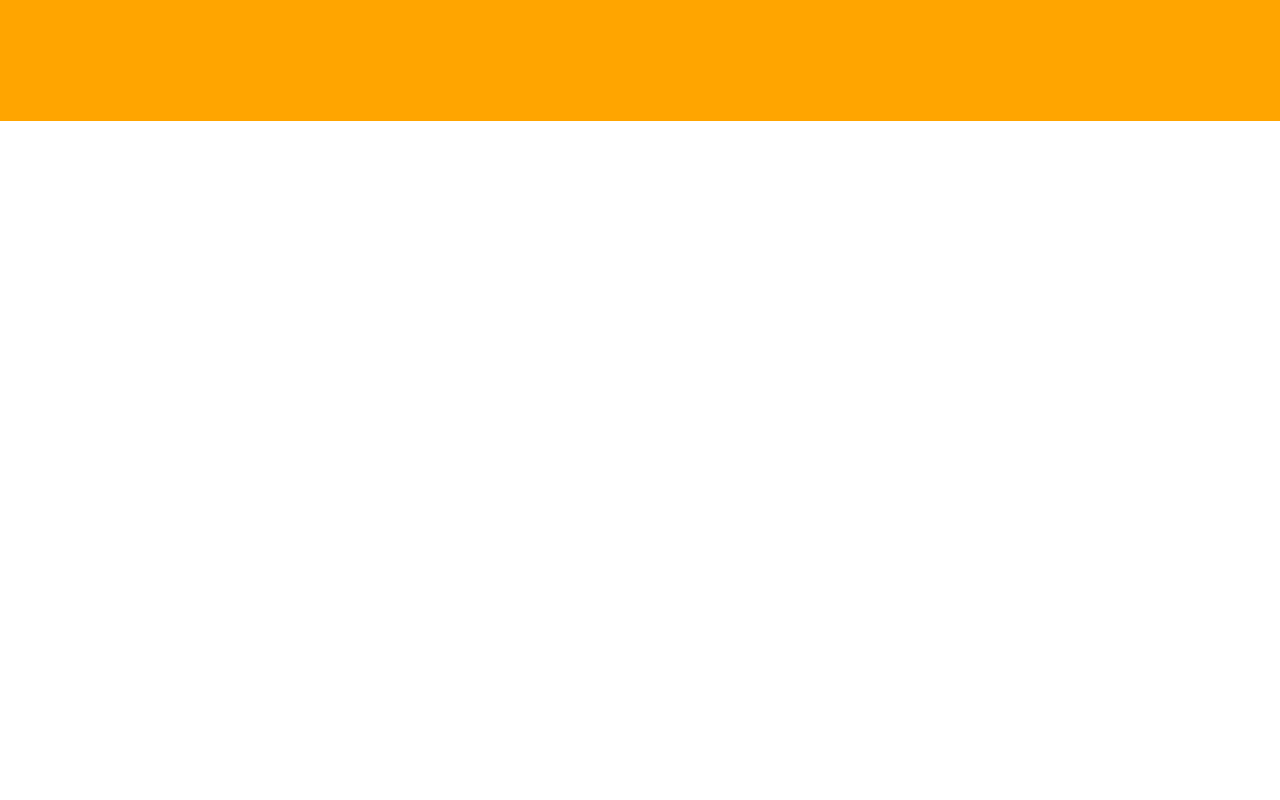
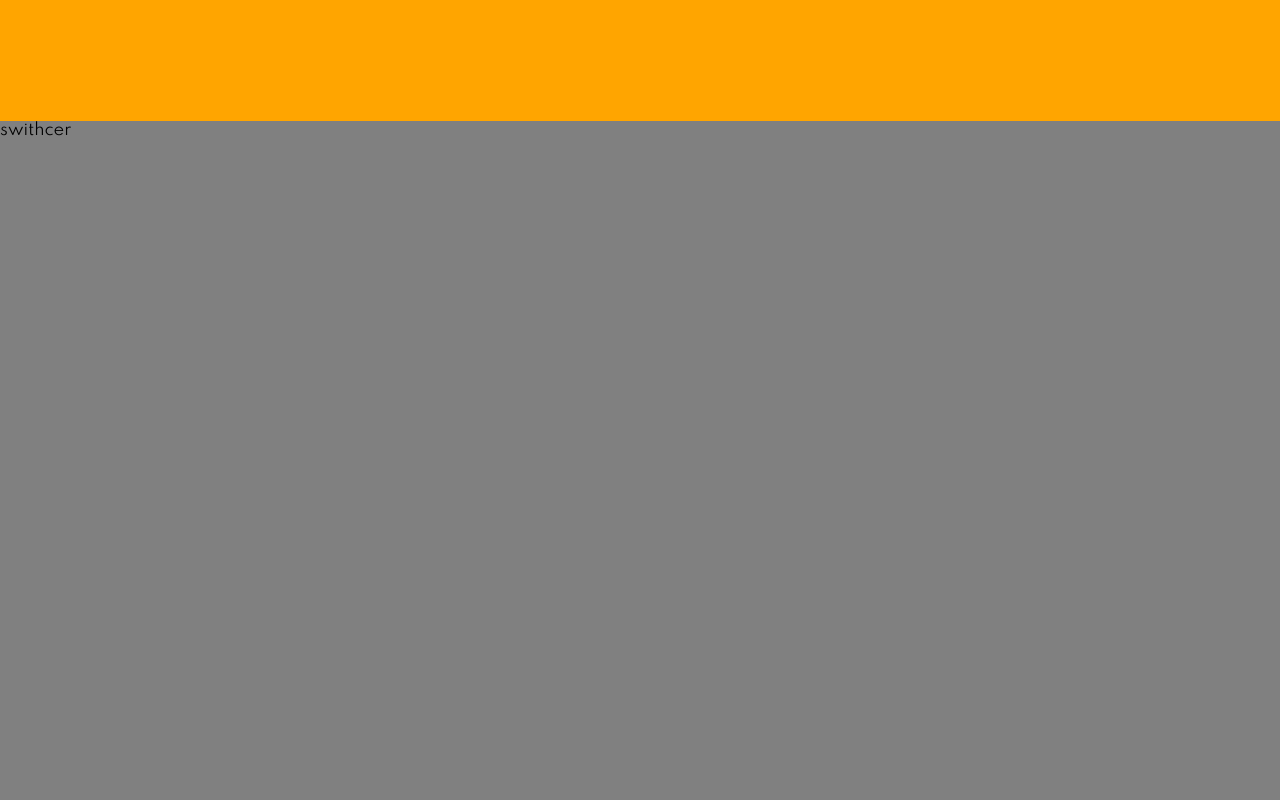
Before and after one commit to SJellen/dine, a Next.js app: page / in a window 1280 px wide. Shown: the part 2860-3660 px from the top of the page. Built offline with nearby package versions, Linux system fonts and the light colour scheme.

Commit message:
layout on bottom section

```diff
--- /dev/null
+++ b/components/Home/Switch.js
@@ -0,0 +1,11 @@
+
+import styles from '../../styles/Home/Switcher.module.scss'
+
+export default function Switcher() {
+
+    return (
+        <div className={styles.container}>
+            swithcer
+        </div>
+    )
+}
--- a/pages/index.js
+++ b/pages/index.js
@@ -5,6 +5,7 @@ import Hero from '../components/Home/Hero'
 import Enjoyable from '../components/Home/Enjoyable'
 import Locally from '../components/Home/Locally'
 import Menu from '../components/Home/Menu'
+import Switcher from '../components/Home/Switch'
 
 export default function Home() {
   return (
@@ -13,6 +14,7 @@ export default function Home() {
       <Enjoyable />
       <Locally />
       <Menu />
+      <Switcher />
     </div>
   )
 }
--- a/styles/Home.module.scss
+++ b/styles/Home.module.scss
@@ -1,7 +1,7 @@
 
 
 .container {
-    height: 900vh;
+    height: auto;
     width: 100%;
 }
 
--- /dev/null
+++ b/styles/Home/Switcher.module.scss
@@ -0,0 +1,8 @@
+
+@use '../variables' as V;
+
+.container {
+    width: 100%;
+    height: 920px;
+    background-color: gray;
+}
```
